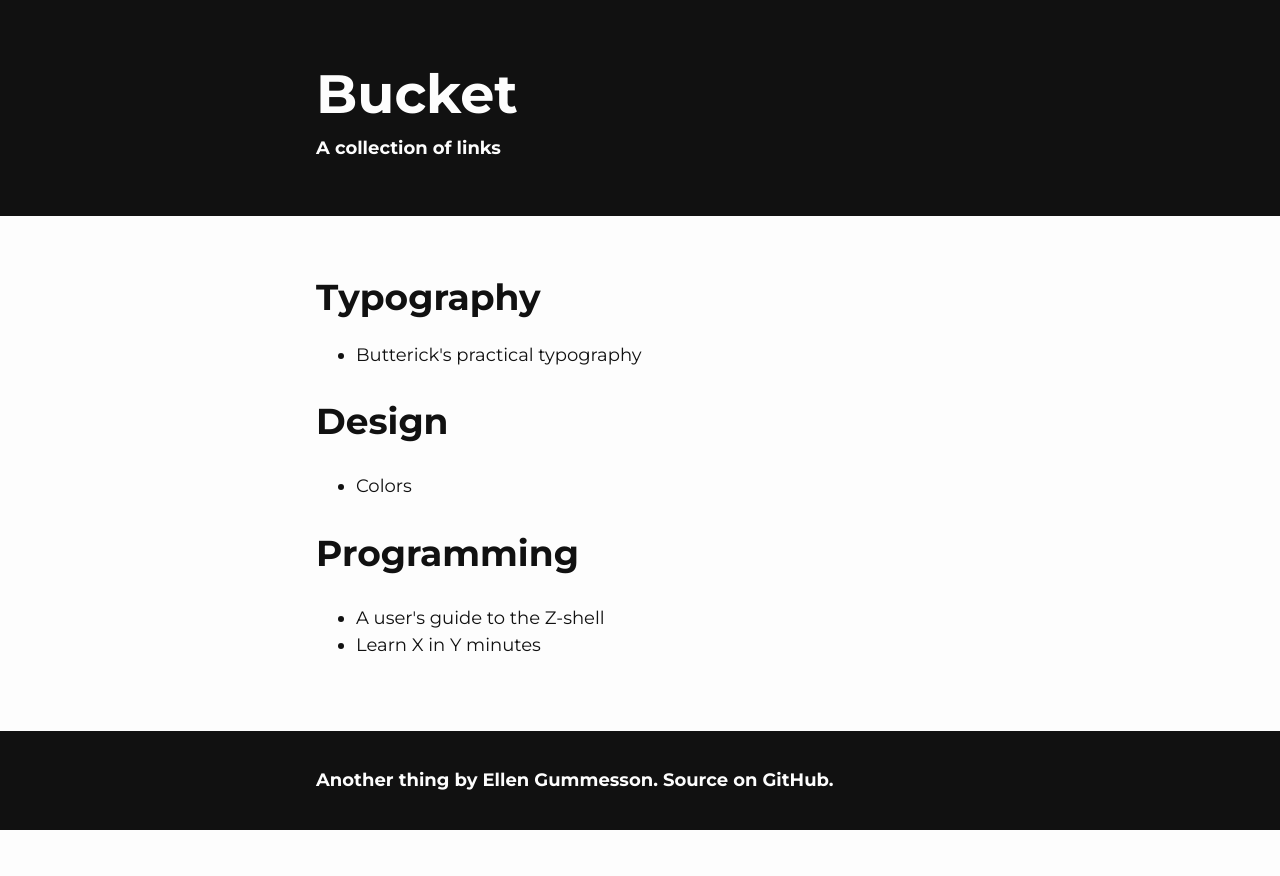
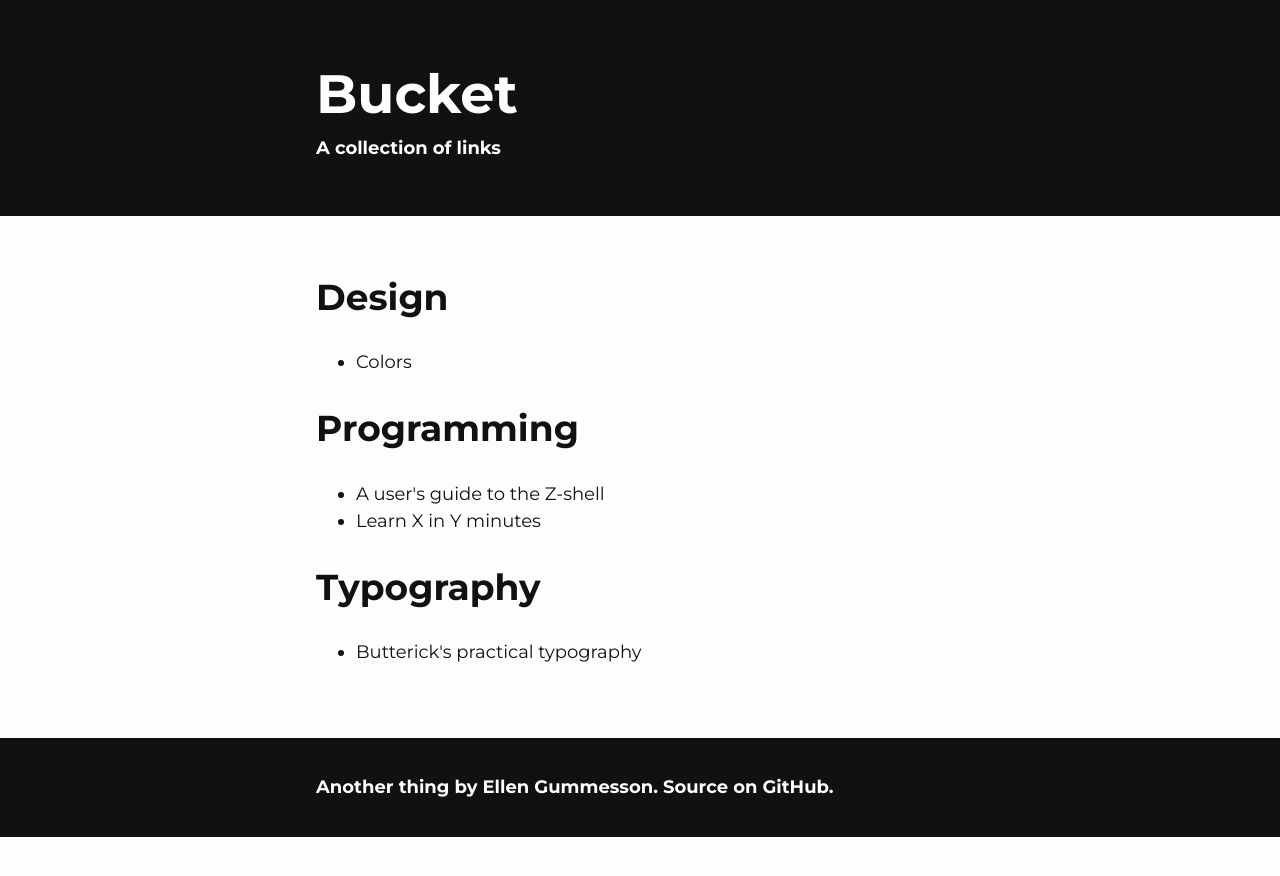
Before and after one commit to gummesson/bucket, a Jekyll site: the page built from index.html, in a window 1280 px wide. Shown: the top 876 px of the page. Built offline with Jekyll 4.4.1, drawn with Linux system fonts in a browser that asks for light colours.

Commit message:
Sort categories.

```diff
--- a/index.html
+++ b/index.html
@@ -3,17 +3,23 @@ title: "Home"
 layout: "page"
 ---
 
-{% assign first = site.categories.first[0] %}
-{% for category in site.categories %}
+{% capture categories %}
+  {% for category in site.categories %}
+    {{ category[0] }}
+  {% endfor %}
+{% endcapture %}
+{% assign sorted = categories | split:" " | sort %}
+{% assign first = sorted | first %}
+{% for category in sorted %}
 <section class="category">
-  {% if category[0] == first %}
-  <h1 class="cramp">{{ category[0] | capitalize }}</h1>
+  {% if category == first %}
+  <h1 class="cramp-above">{{ category | capitalize }}</h1>
   {% else %}
-  <h1>{{ category[0] | capitalize }}</h1>
+  <h1>{{ category | capitalize }}</h1>
   {% endif %}
   <ul>
   {% for post in site.posts %}
-    {% if post.categories.first == category[0] %}
+    {% if post.categories.first == category %}
     <li>
       <a class="shh" href="{{ site.url }}{{ post.url }}">{{ post.title }}</a>
     </li>
```
